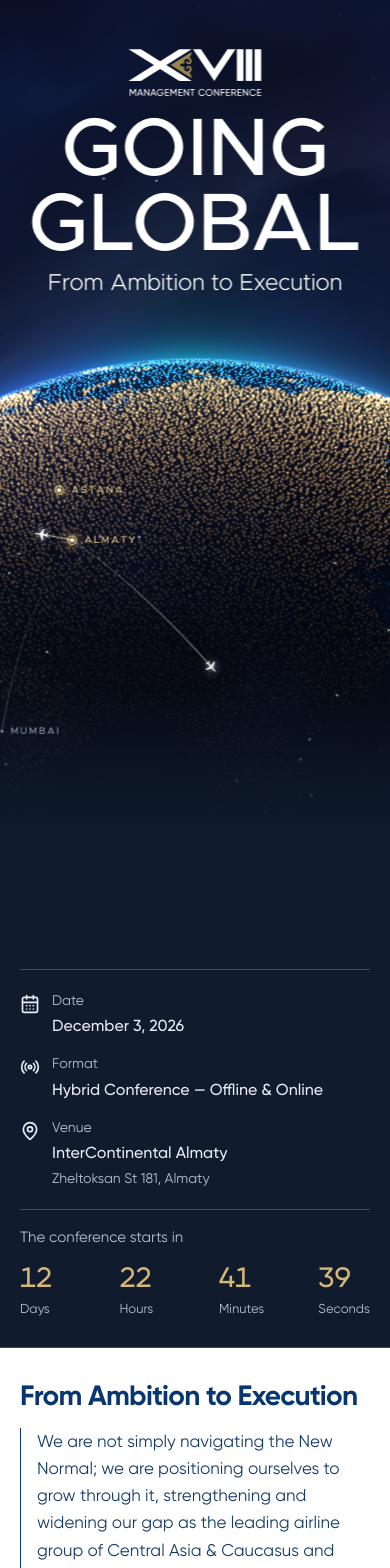
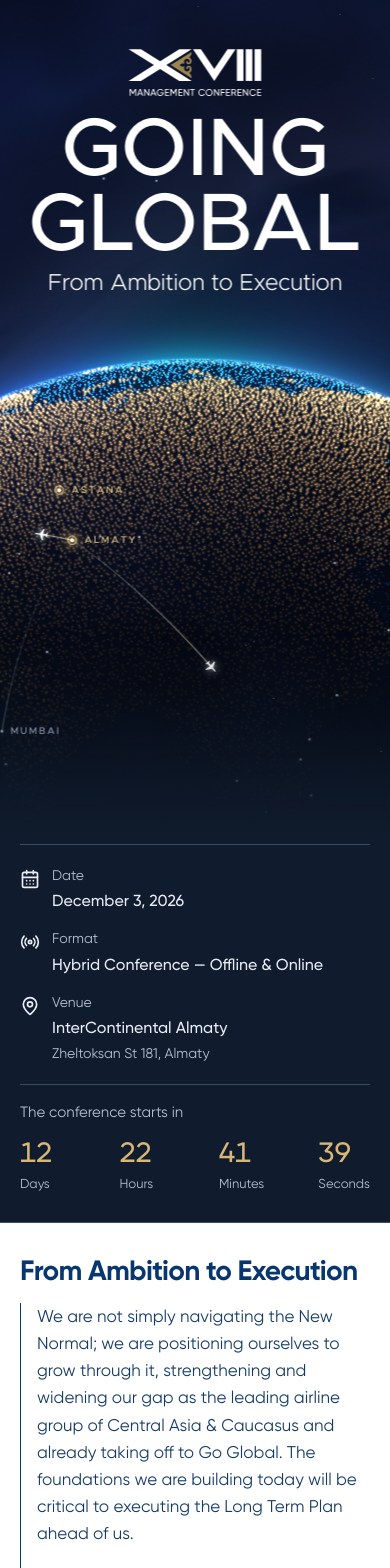
Before and after one commit to management-conference-2026/home, a Next.js app: page / in a window 390 px wide. Shown: the top 1568 px of the page. Built offline with nearby package versions, Linux system fonts and the light colour scheme.

Commit message:
Remove excess spacing below the globe intro

```diff
--- a/app/variant.css
+++ b/app/variant.css
@@ -19,18 +19,17 @@ html { color-scheme: dark; }
 ::selection { background: var(--gold); color: var(--paper); }
 .site-navigation-shell { position: fixed; inset: 0 0 auto; background: var(--paper); opacity: 0; visibility: hidden; transform: translateY(-12px); pointer-events: none; transition: opacity .28s ease, transform .28s ease, visibility 0s linear .28s; }
 .site-navigation-shell.is-visible { opacity: 1; visibility: visible; transform: translateY(0); pointer-events: auto; transition-delay: 0s; }
-.conference-content { padding-top: var(--navigation-height); }
 .masthead-inner img { filter: brightness(0) invert(1); }
 .quick-navigation { border-bottom-color: var(--gold); }
 .quick-navigation a[aria-current], .quick-navigation button[aria-current] { color: var(--gold); }
-.conference-hero { background: var(--paper); border-bottom: 1px solid var(--rule); padding-block: 48px 36px; }
+.conference-hero { background: var(--paper); border-bottom: 1px solid var(--rule); padding-block: 0 36px; }
 .conference-hero h1 { color: #fff; font-weight: 500; }
 .globe-hero { position: relative; width: 100%; height: 100vh; height: 100svh; background: #02030a; overflow: hidden; }
 .globe-hero-frame { display: block; width: 100%; height: 100%; border: 0; }
 .globe-hero::after { content: ''; position: absolute; inset: auto 0 0; height: clamp(140px, 25svh, 300px); background: linear-gradient(to bottom, rgb(16 28 46 / 0), rgb(16 28 46 / 22%) 30%, rgb(16 28 46 / 74%) 70%, var(--paper)); pointer-events: none; }
 .navigation-panel { position: absolute; top: 100%; max-height: calc(100dvh - var(--navigation-height)); }
 @media (max-width: 899px) { html { scrollbar-gutter: auto; } }
-.hero-facts { padding-block: 24px; margin-top: 24px; border-top: 1px solid var(--rule); }
+.hero-facts { padding-block: 24px; margin-top: 0; border-top: 1px solid var(--rule); }
 .hero-countdown { margin-top: 0; }
 .hero-countdown .conference-status { min-width: 0; }
 .conference-status-label { font-size: 15px; color: var(--muted); }
@@ -133,7 +132,7 @@ h2 { color: #fff; font-weight: 700; }
   .current-session-time { padding-top: 0; font-size: 16px; }
   .current-session-link { align-items: start; }
   .current-session-link > svg { margin-top: 4px; }
-  .conference-hero { padding-block: 28px; }
+  .conference-hero { padding-block: 0 28px; }
   .hero-facts { padding-block: 20px; }
   .quote-section figure { padding-left: 16px; }
   .topics-section { padding-block: 32px; }
```
